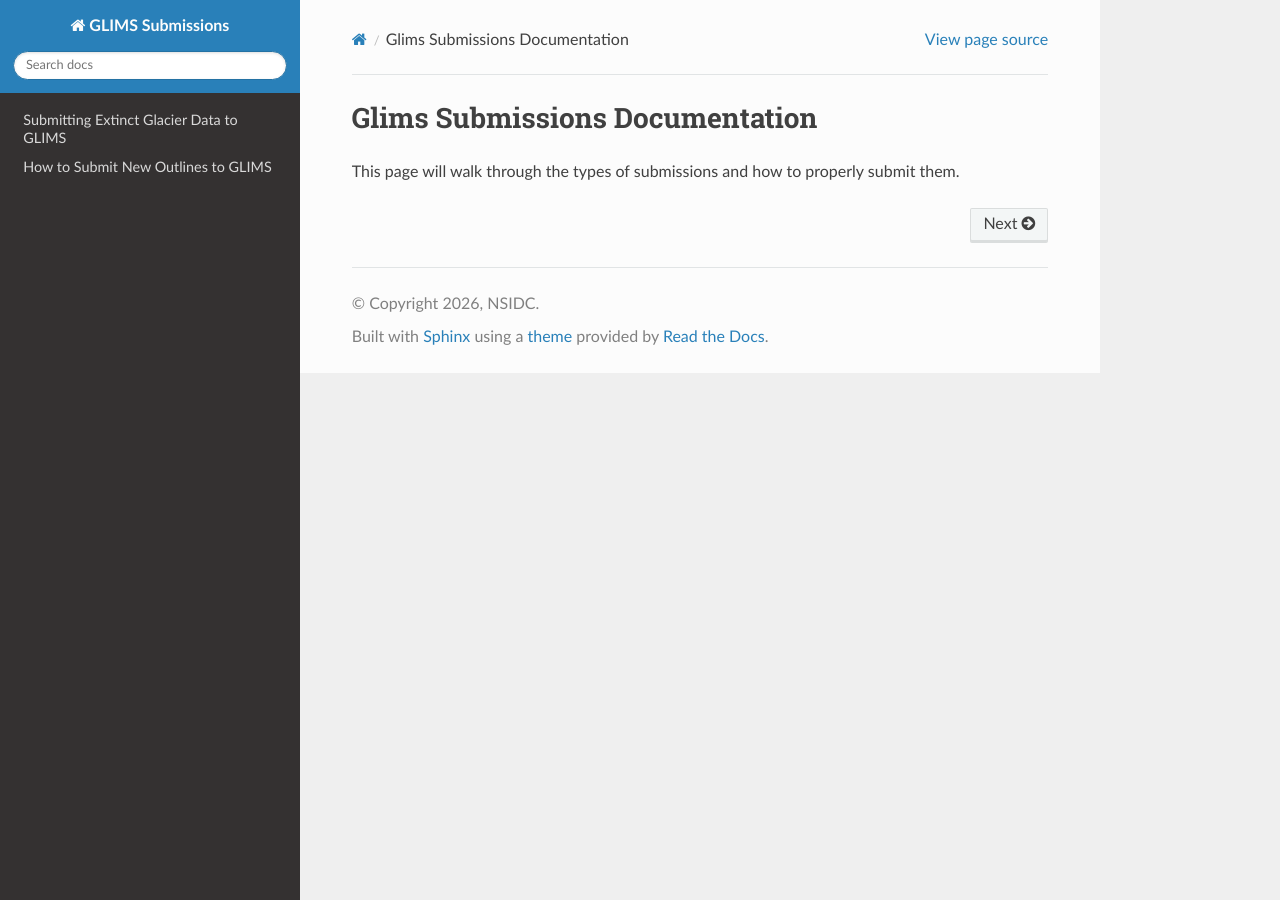
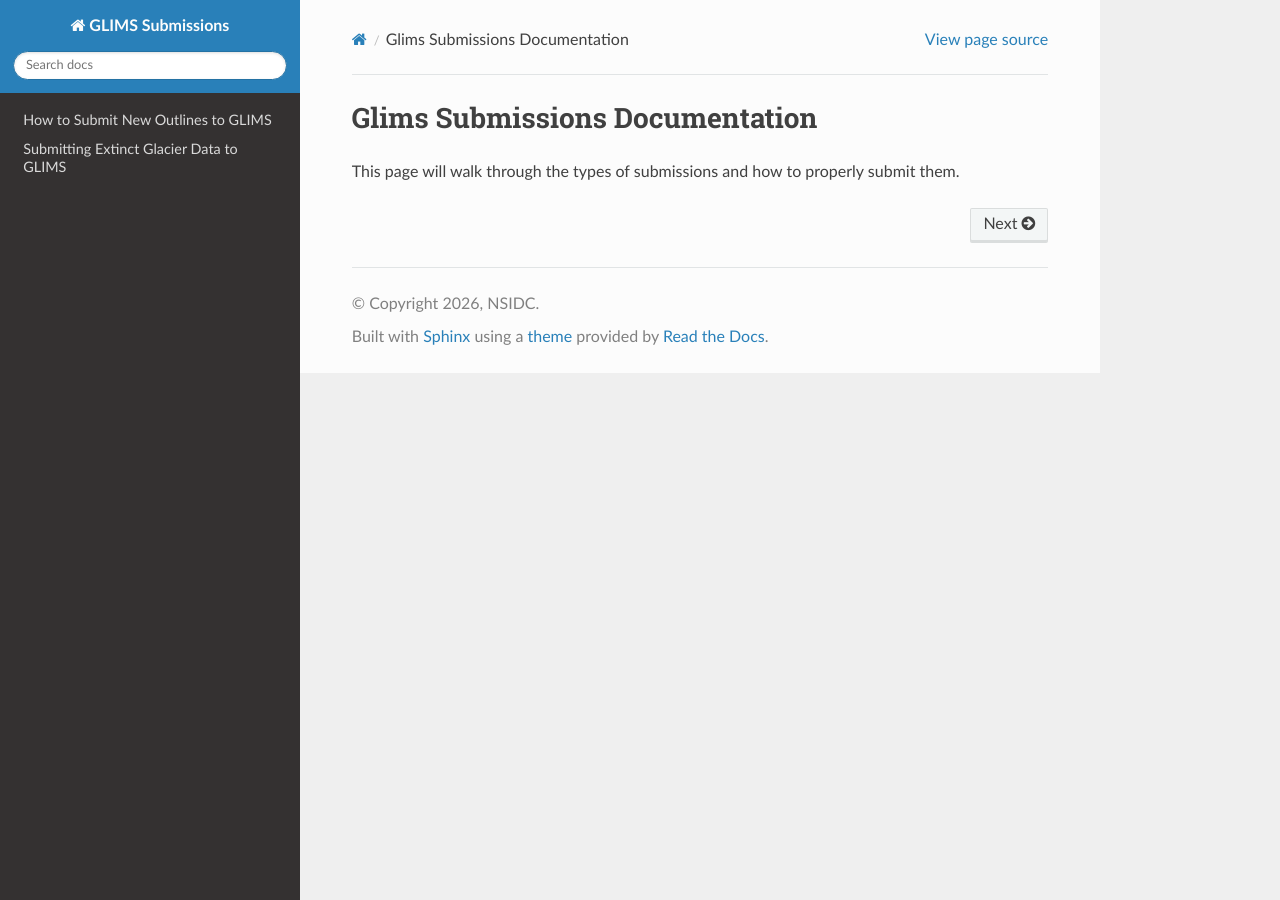
Before and after one commit to glims-nsidc/glims-submissions-docs, a Sphinx documentation site: the page built from docs/index.md, in a window 1280 px wide. Built offline with Sphinx 7.4.7 and the Read the Docs theme 3.1.0, drawn with Linux system fonts in a browser that asks for light colours.

````diff
--- a/docs/index.md
+++ b/docs/index.md
@@ -4,8 +4,8 @@
 :maxdepth: 1
 :hidden:
 
+submitting_new_outlines
 submitting_extinct_glaciers
-submitting_new_outlines
 ```
 
 This page will walk through the types of submissions and how to properly submit them.
````
